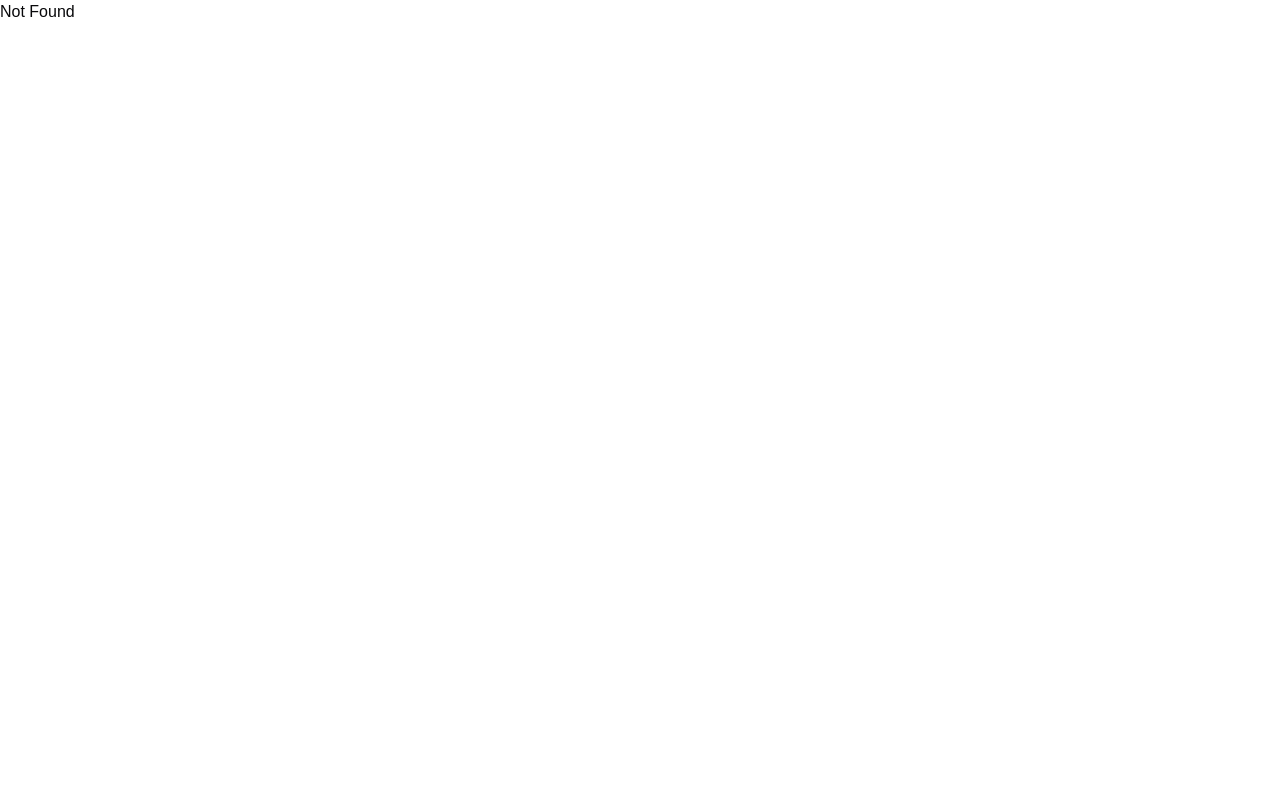
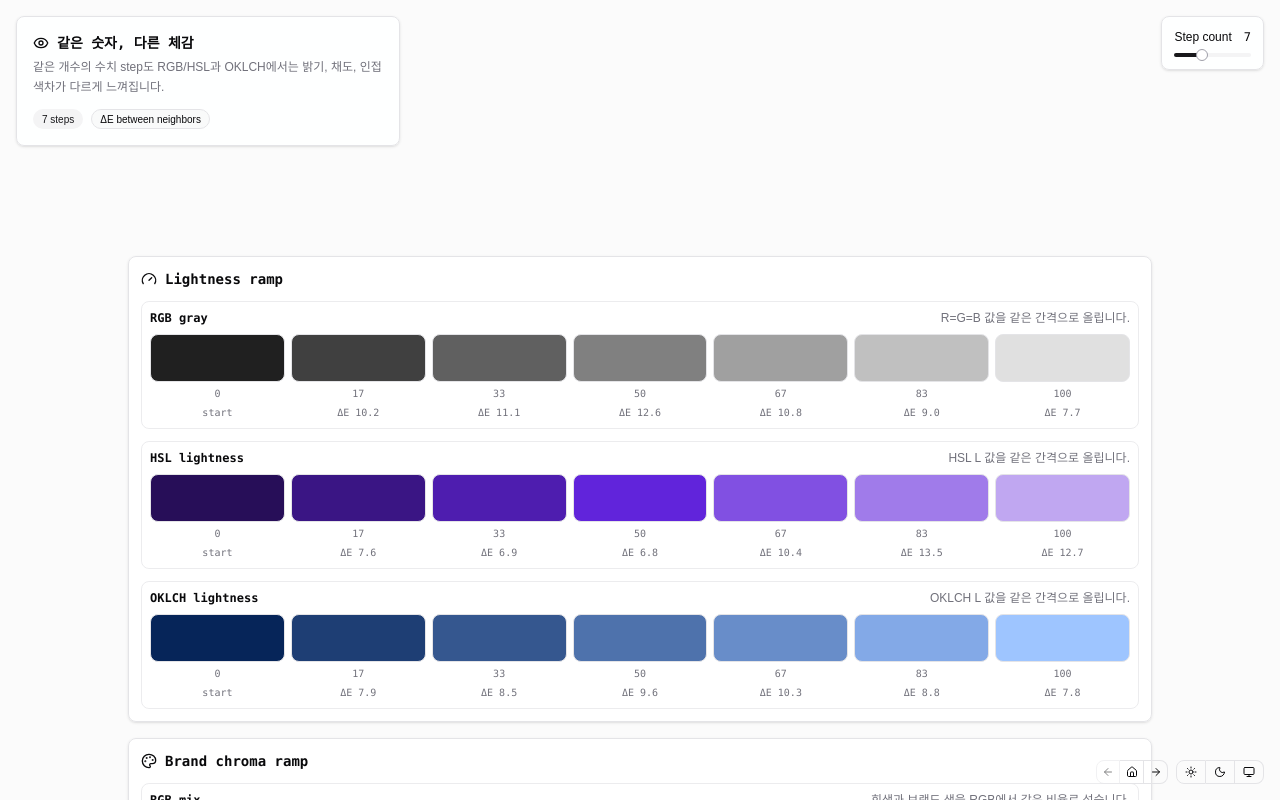
Before and after one commit to HyunsDev/web-color-introduction, a React (Vite) app: page /perceptual-color-steps in a window 1280 px wide. Built offline with nearby package versions, Linux system fonts and the light colour scheme.

Commit message:
feat(fe): add perceptual color step comparison

```diff
--- /dev/null
+++ b/src/color-models/PerceptualColorStepsPage.tsx
@@ -0,0 +1,145 @@
+import { useMemo, useState } from "react"
+import { EyeIcon, GaugeIcon, PaletteIcon } from "lucide-react"
+
+import { Badge } from "@/components/ui/badge"
+import { Slider } from "@/components/ui/slider"
+import {
+  createBrandChromaRows,
+  createLightnessStepRows,
+  formatDeltaE,
+} from "@/color-models/perceptual-color-steps-models"
+import type { PerceptualStepRow } from "@/color-models/perceptual-color-steps-models"
+import { PlaygroundTools } from "@/playground/PlaygroundIndexPage"
+import { PlaygroundStage } from "@/playground/PlaygroundRoute"
+
+export function PerceptualColorStepsPage() {
+  const [stepCount, setStepCount] = useState(7)
+  const lightnessRows = useMemo(
+    () => createLightnessStepRows(stepCount),
+    [stepCount]
+  )
+  const brandRows = useMemo(() => createBrandChromaRows(stepCount), [stepCount])
+
+  return (
+    <PlaygroundStage
+      topStart={
+        <div className="max-w-sm rounded-md border border-border bg-background/90 p-4 shadow-sm backdrop-blur">
+          <code className="flex items-center gap-2 text-sm font-bold">
+            <EyeIcon className="size-4" />
+            같은 숫자, 다른 체감
+          </code>
+          <p className="mt-1 hidden text-xs leading-5 text-muted-foreground sm:block">
+            같은 개수의 수치 step도 RGB/HSL과 OKLCH에서는 밝기, 채도, 인접
+            색차가 다르게 느껴집니다.
+          </p>
+          <div className="mt-3 flex flex-wrap gap-2">
+            <Badge variant="secondary">{stepCount} steps</Badge>
+            <Badge variant="outline">ΔE between neighbors</Badge>
+          </div>
+        </div>
+      }
+      topEnd={
+        <div className="grid w-full max-w-[min(100%,34rem)] gap-2 rounded-md border border-border bg-background/90 p-3 shadow-sm backdrop-blur">
+          <div className="flex items-center justify-between gap-3 text-xs">
+            <span className="font-medium">Step count</span>
+            <code>{stepCount}</code>
+          </div>
+          <Slider
+            min={5}
+            max={11}
+            step={1}
+            value={[stepCount]}
+            onValueChange={(values) => {
+              const nextValue = values[0]
+
+              if (nextValue !== undefined) {
+                setStepCount(nextValue)
+              }
+            }}
+          />
+        </div>
+      }
+      bottomEnd={
+        <div className="hidden sm:block">
+          <PlaygroundTools />
+        </div>
+      }
+    >
+      <div className="flex size-full items-start justify-center px-4 pt-[22rem] pb-56 sm:px-8 sm:pt-64">
+        <div className="grid w-full max-w-5xl gap-4">
+          <RampGroup
+            title="Lightness ramp"
+            icon={GaugeIcon}
+            rows={lightnessRows}
+          />
+          <RampGroup
+            title="Brand chroma ramp"
+            icon={PaletteIcon}
+            rows={brandRows}
+          />
+        </div>
+      </div>
+    </PlaygroundStage>
+  )
+}
+
+type RampGroupProps = {
+  readonly icon: typeof GaugeIcon
+  readonly rows: readonly PerceptualStepRow[]
+  readonly title: string
+}
+
+function RampGroup({ icon: Icon, rows, title }: RampGroupProps) {
+  return (
+    <section className="rounded-md border border-border bg-background/92 p-3 shadow-sm backdrop-blur">
+      <code className="flex items-center gap-2 text-sm font-bold">
+        <Icon className="size-4" />
+        {title}
+      </code>
+      <div className="mt-3 grid gap-3">
+        {rows.map((row) => (
+          <RampRow key={row.id} row={row} />
+        ))}
+      </div>
+    </section>
+  )
+}
+
+type RampRowProps = {
+  readonly row: PerceptualStepRow
+}
+
+function RampRow({ row }: RampRowProps) {
+  return (
+    <div className="grid gap-2 rounded-md border border-border/70 p-2">
+      <div className="flex flex-wrap items-center justify-between gap-2">
+        <code className="text-xs font-bold">{row.label}</code>
+        <span className="text-xs text-muted-foreground">{row.description}</span>
+      </div>
+      <div className="grid gap-1.5" style={createStepGrid(row.steps.length)}>
+        {row.steps.map((step) => (
+          <div key={step.label} className="grid min-w-0 gap-1">
+            <span
+              className="h-12 rounded-md border border-border"
+              style={{ backgroundColor: step.hex }}
+            />
+            <code className="truncate text-center text-[10px] text-muted-foreground">
+              {step.label}
+            </code>
+            <code className="text-center text-[10px] text-muted-foreground">
+              {step.deltaFromPrevious === null
+                ? "start"
+                : `ΔE ${formatDeltaE(step.deltaFromPrevious)}`}
+            </code>
+          </div>
+        ))}
+      </div>
+    </div>
+  )
+}
+
+function createStepGrid(stepCount: number) {
+  return {
+    gridTemplateColumns: `repeat(${stepCount}, minmax(0, 1fr))`,
+  }
+}
--- /dev/null
+++ b/src/color-models/perceptual-color-steps-models.ts
@@ -0,0 +1,142 @@
+import { differenceCiede2000, formatHex } from "culori"
+import type { Color } from "culori"
+
+export type PerceptualStep = {
+  readonly deltaFromPrevious: number | null
+  readonly hex: string
+  readonly label: string
+}
+
+export type PerceptualStepRow = {
+  readonly description: string
+  readonly id: string
+  readonly label: string
+  readonly steps: readonly PerceptualStep[]
+}
+
+const deltaE = differenceCiede2000()
+
+export function createLightnessStepRows(
+  stepCount: number
+): readonly PerceptualStepRow[] {
+  return [
+    createRow(
+      "rgb-gray",
+      "RGB gray",
+      "R=G=B 값을 같은 간격으로 올립니다.",
+      stepCount,
+      (position) => {
+        const channel = lerp(32, 224, position) / 255
+
+        return { mode: "rgb", r: channel, g: channel, b: channel }
+      }
+    ),
+    createRow(
+      "hsl-lightness",
+      "HSL lightness",
+      "HSL L 값을 같은 간격으로 올립니다.",
+      stepCount,
+      (position) => ({
+        mode: "hsl",
+        h: 260,
+        s: 0.72,
+        l: lerp(0.2, 0.8, position),
+      })
+    ),
+    createRow(
+      "oklch-lightness",
+      "OKLCH lightness",
+      "OKLCH L 값을 같은 간격으로 올립니다.",
+      stepCount,
+      (position) => ({
+        mode: "oklch",
+        l: lerp(0.28, 0.82, position),
+        c: 0.1,
+        h: 260,
+      })
+    ),
+  ]
+}
+
+export function createBrandChromaRows(
+  stepCount: number
+): readonly PerceptualStepRow[] {
+  return [
+    createRow(
+      "rgb-mix",
+      "RGB mix",
+      "회색과 브랜드 색을 RGB에서 같은 비율로 섞습니다.",
+      stepCount,
+      (position) => ({
+        mode: "rgb",
+        r: lerp(0.45, 1, position),
+        g: lerp(0.45, 0.36, position),
+        b: lerp(0.45, 0.24, position),
+      })
+    ),
+    createRow(
+      "hsl-saturation",
+      "HSL saturation",
+      "HSL S 값을 같은 간격으로 올립니다.",
+      stepCount,
+      (position) => ({
+        mode: "hsl",
+        h: 16,
+        s: lerp(0.18, 1, position),
+        l: 0.58,
+      })
+    ),
+    createRow(
+      "oklch-chroma",
+      "OKLCH chroma",
+      "OKLCH C 값을 같은 간격으로 올립니다.",
+      stepCount,
+      (position) => ({
+        mode: "oklch",
+        l: 0.68,
+        c: lerp(0.03, 0.2, position),
+        h: 32,
+      })
+    ),
+  ]
+}
+
+export function formatDeltaE(delta: number) {
+  return Number.isInteger(delta) ? String(delta) : delta.toFixed(1)
+}
+
+function createRow(
+  id: string,
+  label: string,
+  description: string,
+  stepCount: number,
+  createColor: (position: number) => Color
+): PerceptualStepRow {
+  const colors = createStepPositions(stepCount).map(createColor)
+
+  return {
+    description,
+    id,
+    label,
+    steps: colors.map((color, index) => ({
+      deltaFromPrevious:
+        index === 0 ? null : deltaE(colors[index - 1] ?? color, color),
+      hex: formatHex(color),
+      label: formatStepLabel(index, colors.length),
+    })),
+  }
+}
+
+function createStepPositions(stepCount: number) {
+  const count = Math.max(2, Math.round(stepCount))
+
+  return Array.from({ length: count }, (_, index) => index / (count - 1))
+}
+
+function formatStepLabel(index: number, count: number) {
+  return Math.round((index / (count - 1)) * 100).toString()
+}
+
+function lerp(start: number, end: number, position: number) {
+  return start + (end - start) * position
+}
--- a/src/playground/PlaygroundHomePage.tsx
+++ b/src/playground/PlaygroundHomePage.tsx
@@ -6,6 +6,7 @@ import {
   Code2Icon,
   CrosshairIcon,
   CylinderIcon,
+  EyeIcon,
   PaletteIcon,
   PanelTopIcon,
   ScissorsIcon,
@@ -62,6 +63,11 @@ export function PlaygroundHomePage() {
             path="/color-gamut-clipping"
           />
           <PlaygroundRouteFeature
+            icon={EyeIcon}
+            label="Perceptual Steps"
+            path="/perceptual-color-steps"
+          />
+          <PlaygroundRouteFeature
             icon={CircleDotIcon}
             label="CIE 1931 xy"
             path="/cie-1931-xy"
--- a/src/routeTree.gen.ts
+++ b/src/routeTree.gen.ts
@@ -9,6 +9,7 @@
 // Additionally, you should also exclude this file from your linter and/or formatter to prevent it from being checked or modified.
 
 import { Route as rootRouteImport } from "./routes/__root"
+import { Route as PerceptualColorStepsRouteImport } from "./routes/perceptual-color-steps"
 import { Route as CssColorNotationsRouteImport } from "./routes/css-color-notations"
 import { Route as ColorSpaceUnwrappedRouteImport } from "./routes/color-space-unwrapped"
 import { Route as ColorSpaceSolidModelsRouteImport } from "./routes/color-space-solid-models"
@@ -21,6 +22,11 @@ import { Route as Cie1931XyRouteImport } from "./routes/cie-1931-xy"
 import { Route as Cie1931ProjectionRouteImport } from "./routes/cie-1931-projection"
 import { Route as IndexRouteImport } from "./routes/index"
 
+const PerceptualColorStepsRoute = PerceptualColorStepsRouteImport.update({
+  id: "/perceptual-color-steps",
+  path: "/perceptual-color-steps",
+  getParentRoute: () => rootRouteImport,
+} as any)
 const CssColorNotationsRoute = CssColorNotationsRouteImport.update({
   id: "/css-color-notations",
   path: "/css-color-notations",
@@ -89,6 +95,7 @@ export interface FileRoutesByFullPath {
   "/color-space-solid-models": typeof ColorSpaceSolidModelsRoute
   "/color-space-unwrapped": typeof ColorSpaceUnwrappedRoute
   "/css-color-notations": typeof CssColorNotationsRoute
+  "/perceptual-color-steps": typeof PerceptualColorStepsRoute
 }
 export interface FileRoutesByTo {
   "/": typeof IndexRoute
@@ -102,6 +109,7 @@ export interface FileRoutesByTo {
   "/color-space-solid-models": typeof ColorSpaceSolidModelsRoute
   "/color-space-unwrapped": typeof ColorSpaceUnwrappedRoute
   "/css-color-notations": typeof CssColorNotationsRoute
+  "/perceptual-color-steps": typeof PerceptualColorStepsRoute
 }
 export interface FileRoutesById {
   __root__: typeof rootRouteImport
@@ -116,6 +124,7 @@ export interface FileRoutesById {
   "/color-space-solid-models": typeof ColorSpaceSolidModelsRoute
   "/color-space-unwrapped": typeof ColorSpaceUnwrappedRoute
   "/css-color-notations": typeof CssColorNotationsRoute
+  "/perceptual-color-steps": typeof PerceptualColorStepsRoute
 }
 export interface FileRouteTypes {
   fileRoutesByFullPath: FileRoutesByFullPath
@@ -131,6 +140,7 @@ export interface FileRouteTypes {
     | "/color-space-solid-models"
     | "/color-space-unwrapped"
     | "/css-color-notations"
+    | "/perceptual-color-steps"
   fileRoutesByTo: FileRoutesByTo
   to:
     | "/"
@@ -144,6 +154,7 @@ export interface FileRouteTypes {
     | "/color-space-solid-models"
     | "/color-space-unwrapped"
     | "/css-color-notations"
+    | "/perceptual-color-steps"
   id:
     | "__root__"
     | "/"
@@ -157,6 +168,7 @@ export interface FileRouteTypes {
     | "/color-space-solid-models"
     | "/color-space-unwrapped"
     | "/css-color-notations"
+    | "/perceptual-color-steps"
   fileRoutesById: FileRoutesById
 }
 export interface RootRouteChildren {
@@ -171,10 +183,18 @@ export interface RootRouteChildren {
   ColorSpaceSolidModelsRoute: typeof ColorSpaceSolidModelsRoute
   ColorSpaceUnwrappedRoute: typeof ColorSpaceUnwrappedRoute
   CssColorNotationsRoute: typeof CssColorNotationsRoute
+  PerceptualColorStepsRoute: typeof PerceptualColorStepsRoute
 }
 
 declare module "@tanstack/react-router" {
   interface FileRoutesByPath {
+    "/perceptual-color-steps": {
+      id: "/perceptual-color-steps"
+      path: "/perceptual-color-steps"
+      fullPath: "/perceptual-color-steps"
+      preLoaderRoute: typeof PerceptualColorStepsRouteImport
+      parentRoute: typeof rootRouteImport
+    }
     "/css-color-notations": {
       id: "/css-color-notations"
       path: "/css-color-notations"
@@ -267,6 +287,7 @@ const rootRouteChildren: RootRouteChildren = {
   ColorSpaceSolidModelsRoute: ColorSpaceSolidModelsRoute,
   ColorSpaceUnwrappedRoute: ColorSpaceUnwrappedRoute,
   CssColorNotationsRoute: CssColorNotationsRoute,
+  PerceptualColorStepsRoute: PerceptualColorStepsRoute,
 }
 export const routeTree = rootRouteImport
   ._addFileChildren(rootRouteChildren)
--- /dev/null
+++ b/src/routes/perceptual-color-steps.tsx
@@ -0,0 +1,7 @@
+import { createFileRoute } from "@tanstack/react-router"
+
+import { PerceptualColorStepsPage } from "@/color-models/PerceptualColorStepsPage"
+
+export const Route = createFileRoute("/perceptual-color-steps")({
+  component: PerceptualColorStepsPage,
+})
```
Also changed, not shown: 2 other files (tests, documents, lock files or other folders).
